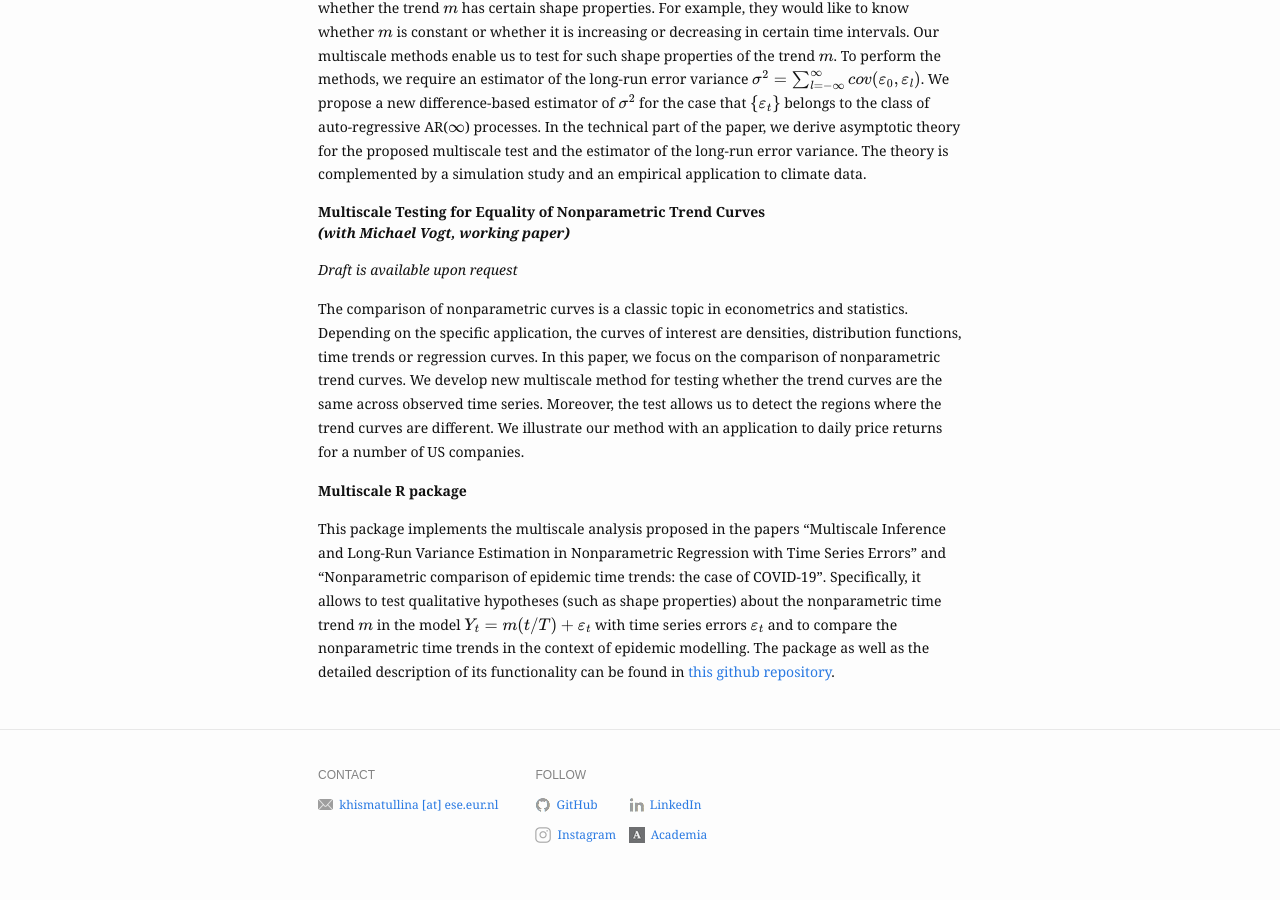
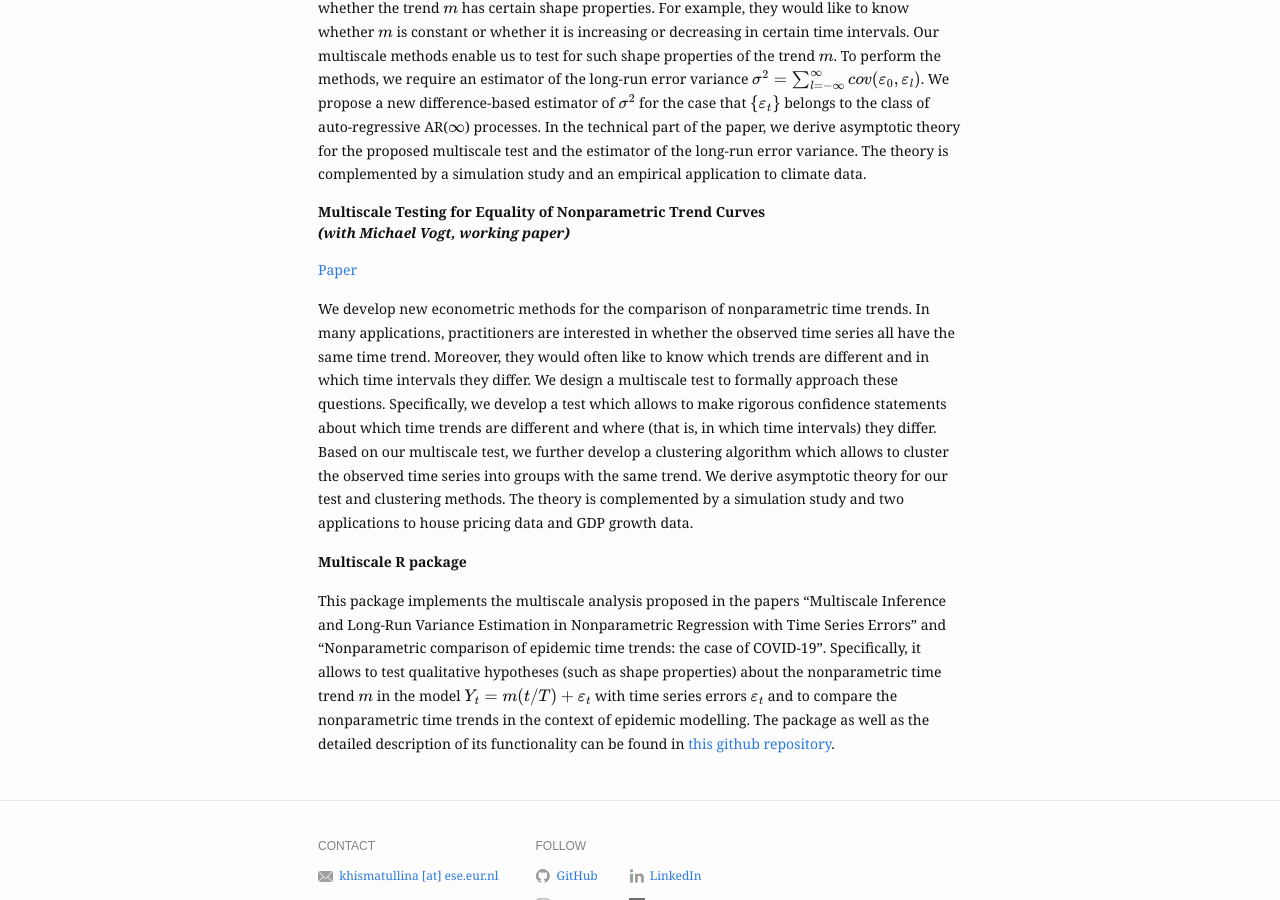
Before and after one commit to marina-khi/marina-khi.github.io, a Jekyll site: the page built from index.markdown, in a window 1280 px wide and 900 px high, scrolled down 1009 px. Built offline with Jekyll 4.4.1, drawn with Linux system fonts in a browser that asks for light colours; formulas are drawn with MathJax 3.

```diff
--- a/index.markdown
+++ b/index.markdown
@@ -47,9 +47,12 @@ We develop new multiscale methods to test qualitative hypotheses about the funct
 <p style="line-height:150%"><b> Multiscale Testing for Equality of Nonparametric Trend Curves<br/>
 <em>(with Michael Vogt, working paper)</em></b></p>
 
-*Draft is available upon request*
+[Paper][7]
 
-The comparison of nonparametric curves is a classic topic in econometrics and statistics. Depending on the specific application, the curves of interest are densities, distribution functions, time trends or regression curves. In this paper, we focus on the comparison of nonparametric trend curves. We develop new multiscale method for testing whether the trend curves are the same across observed time series. Moreover, the test allows us to detect the regions where the trend curves are different. We illustrate our method with an application to daily price returns for a number of US companies.
+We develop new econometric methods for the comparison of nonparametric time trends. In many applications, practitioners are interested in whether the observed time series all have the same time trend. Moreover, they would often like to know which trends are different and in which time intervals they differ. We design a multiscale test to formally approach these questions. Specifically, we develop a test which allows to make rigorous confidence statements about which time trends are different and where (that is, in which time intervals) they differ. Based on our multiscale test, we further develop a clustering algorithm which allows to cluster the observed time series into groups with the same trend. We derive asymptotic theory for our test and clustering methods. The theory is complemented by a simulation study and two applications to house pricing data and GDP growth data.
+
+[7]:{{ site.url }}/download/Khismatullina_multipletrends.pdf
+
 
 **Multiscale R package**
 
--- a/teaching.markdown
+++ b/teaching.markdown
@@ -10,6 +10,8 @@ slug: teaching/
 
 *  **Academic year 2021/2022:**
    Mathematical Methods (Bachelor) - Lecturer
+
+*  **Academic year 2021/2022:**
    Seminar Cases in Quantitative Marketing (Master) - Case supervisor
 
 ## University of Bonn
```
Also changed, not shown: 1 other file.
